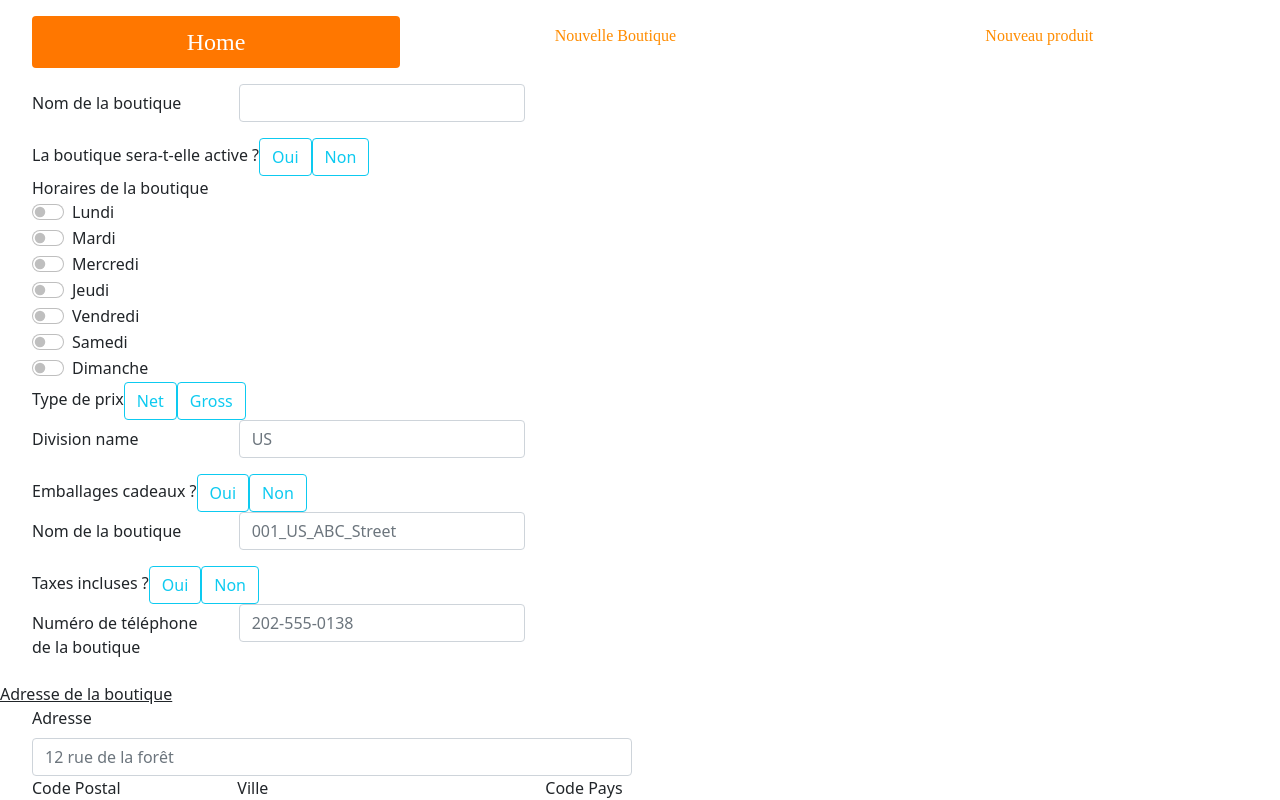
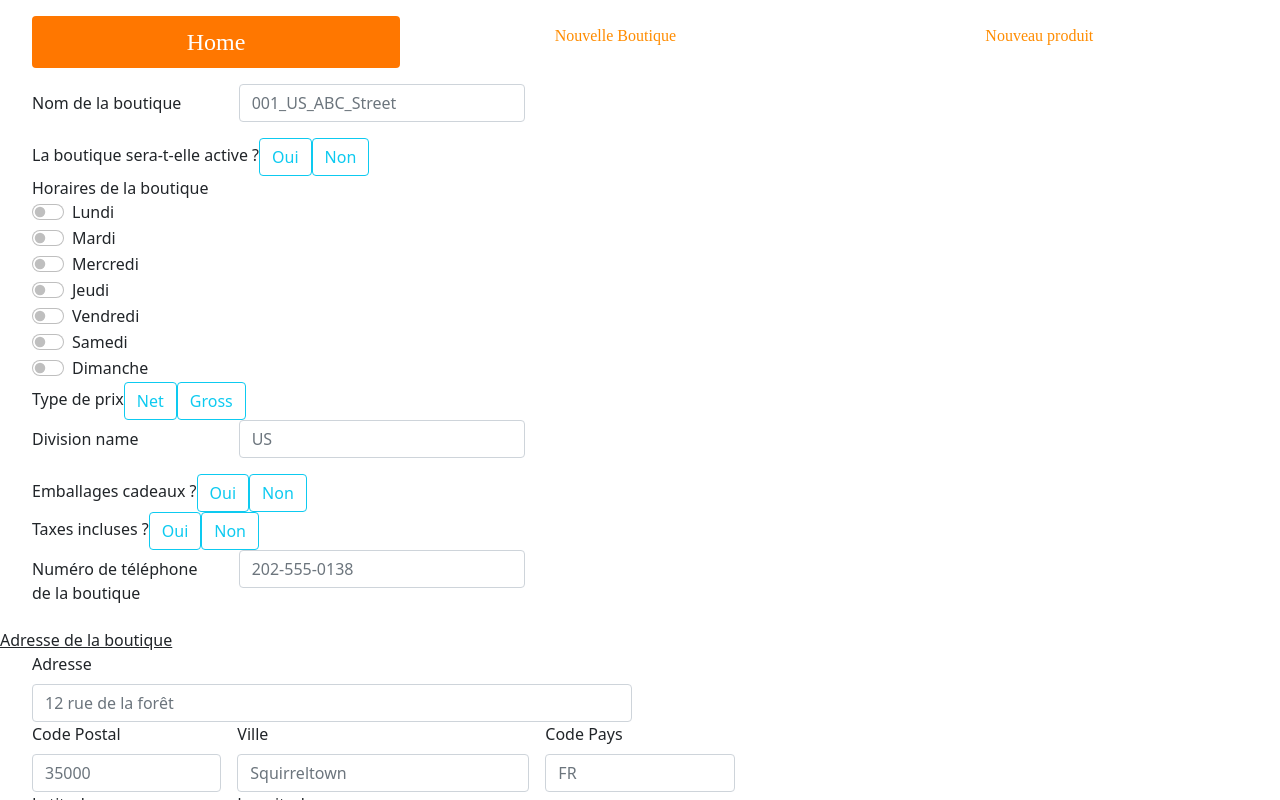
Before and after one commit to Vaeryna/Sandbox_Newstore, an Angular app in the folder front/: page /createStore in a window 1280 px wide. Shown: the top 800 px of the page. Built offline with nearby package versions, Linux system fonts and the light colour scheme.

Commit message:
fix create folder

```diff
--- a/front/proxy.conf.json
+++ b/front/proxy.conf.json
@@ -1,5 +1,5 @@
 {
-  "/api": {
+  "/api/*": {
     "target": "http://localhost:3000",
     "secure": "false",
     "logLevel": "debug"
--- a/front/src/app/choose-name/choose-name.component.ts
+++ b/front/src/app/choose-name/choose-name.component.ts
@@ -36,17 +36,12 @@ export class ChooseNameComponent implements OnInit {
     const data = dataRawName.replace(/ /g, "_")
 
     dataRaw.name = data;
-    console.log("data", data);
+
     sessionStorage.setItem('name', data);
 
-    //this.route.navigate([`/`])
-
-
     console.log('dataRaw: ', dataRaw);
-    this.cS.setCookie(dataRaw);
+    this.cS.setCookie(dataRaw).subscribe(() => this.route.navigate([`/`]));
 
     window.location.reload()
-
-
   }
 }
--- a/front/src/app/create-store/create-store.component.html
+++ b/front/src/app/create-store/create-store.component.html
@@ -1,17 +1,18 @@
 
 <form [formGroup]="storeForm" (ngSubmit)="onSubmit()">
 
+  <!------ SHOP LABEL ----->
   <div class="row mb-3">
-    <label class="col-sm-2 col-form-label" for="shopName">
+    <label class="col-sm-2 col-form-label" for="label">
       Nom de la boutique
     </label>
     <div class="col-sm-3">
       <input
         class="form-control"
-        formControlName="shopName"
+        formControlName="label"
         type="text"
-        name="shopName"
-
+        name="label"
+        placeholder="001_US_ABC_Street"
       />
     </div>
   </div>
@@ -310,21 +311,7 @@
     <label class="btn btn-outline-info" for="giftNo"> Non</label>
   </div>
 
-  <!------ SHOP LABEL ----->
-  <div class="row mb-3">
-    <label class="col-sm-2 col-form-label" for="label">
-      Nom de la boutique
-    </label>
-    <div class="col-sm-3">
-      <input
-        class="form-control"
-        formControlName="label"
-        type="text"
-        name="label"
-        placeholder="001_US_ABC_Street"
-      />
-    </div>
-  </div>
+
 
   <!------ TAX INCLUDED  ----->
   <div>
--- a/front/src/app/create-store/create-store.component.ts
+++ b/front/src/app/create-store/create-store.component.ts
@@ -240,14 +240,14 @@ export class CreateStoreComponent implements OnInit {
     };
 
     const store2 = {
-      shopName: data.shopName,
+      shopName: data.label,
       shop: store
     }
 
     const storeName: any = sessionStorage.getItem("name");
 
     console.log('value', store2);
-   // console.log('bhMon table', bHTable);
+    // console.log('bhMon table', bHTable);
 
     console.log("storeName", storeName)
     console.log("shopname", data.shopName)
--- a/front/src/app/services/cookies.service.ts
+++ b/front/src/app/services/cookies.service.ts
@@ -1,4 +1,4 @@
-import {HttpClient, HttpHeaders} from '@angular/common/http';
+import {HttpClient} from '@angular/common/http';
 import {Injectable} from '@angular/core';
 
 
@@ -6,16 +6,15 @@ import {Injectable} from '@angular/core';
   providedIn: 'root',
 })
 export class CookiesService {
-  url = '//localhost:3000';
+  url = 'http://localhost:3000';
 
   constructor(private http: HttpClient) {
 
   }
 
   setCookie(data: any) {
-    console.log("fonction setCookie FRONT");
+    console.log("setCookie FRONT", data);
 
-    // return this.http.get(`localhost:3000/setCookie`);
     return this.http.post(`${this.url}/setCookie`, data);
   }
 }
```
Also changed, not shown: 2 other files (tests, documents, lock files or other folders).
